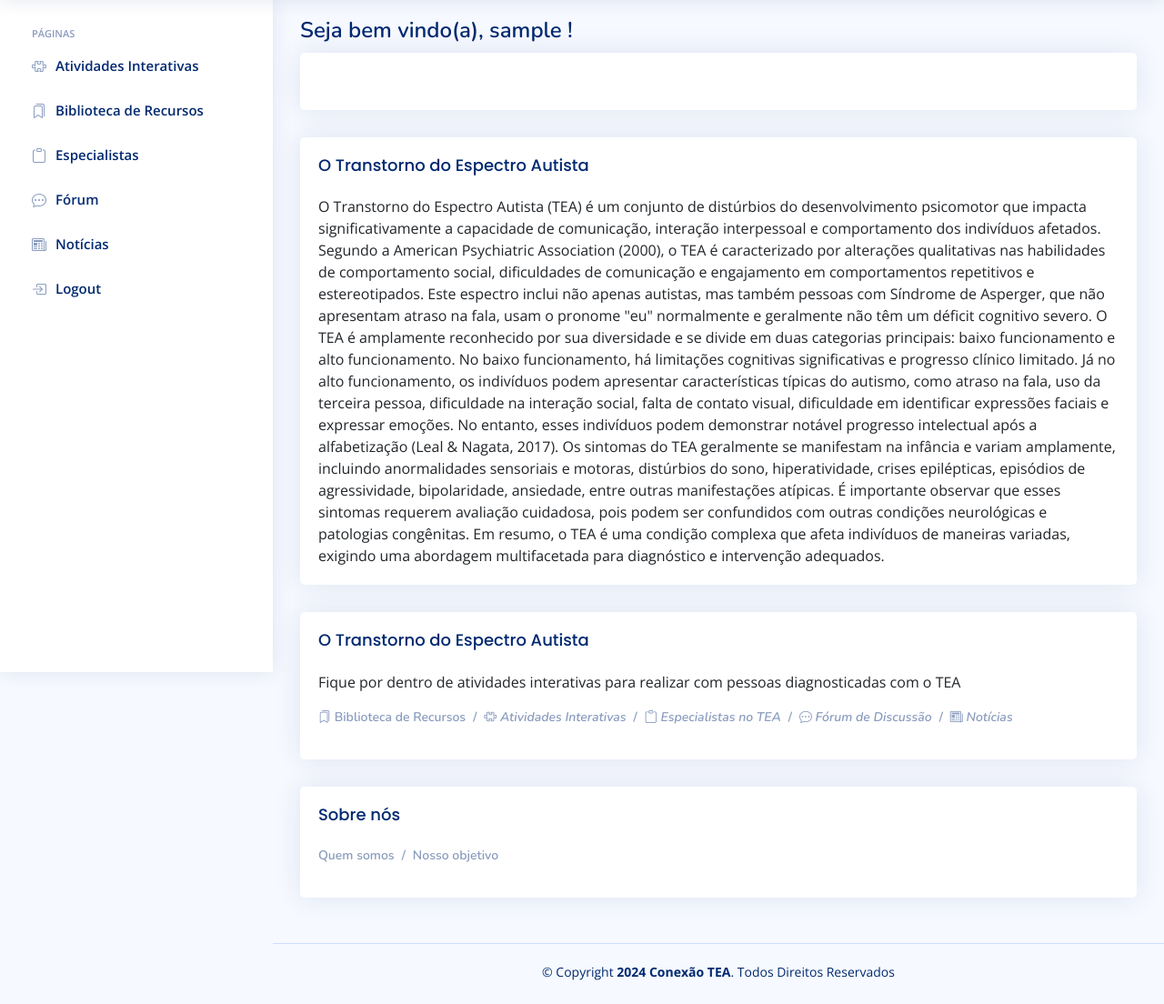
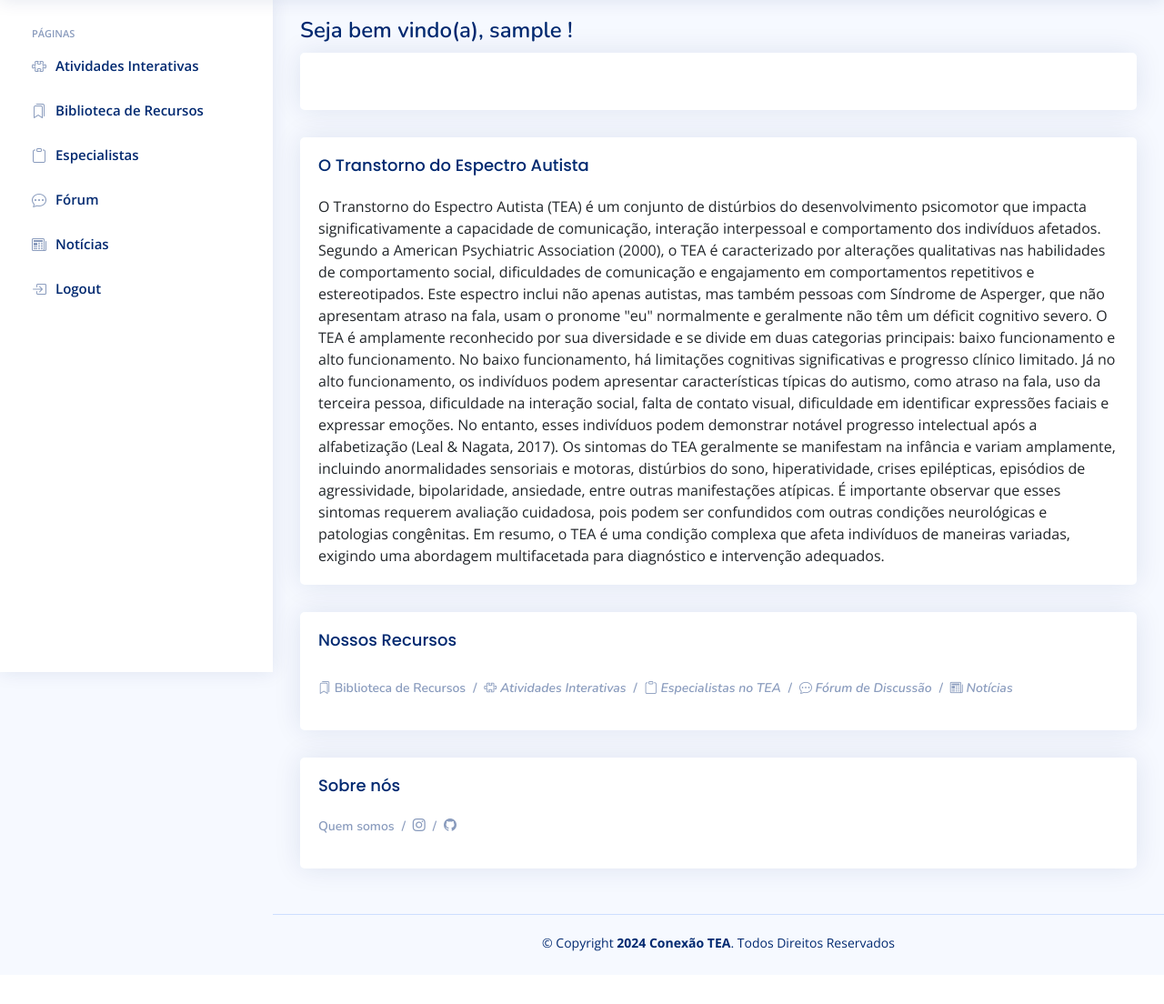
Before and after one commit to heloisadz/conexaotea, a Django app: page /usuario/home/ in a window 1280 px wide. Shown: the part 61-1165 px from the top of the page at 91% size. After the commit the page ends 1107 px from the top, so only its background shows below. Run offline with Django 5.2, Linux system fonts and the light colour scheme; the visitor is signed in with stand-in values (Sample User, id 1); data that the repository does not hold is empty; some libraries are stand-ins or nearby versions.

Commit message:
alterações

```diff
--- a/templates/base.html
+++ b/templates/base.html
@@ -128,7 +128,7 @@
       </li><!-- End Register Page Nav -->
 
       <li class="nav-item">
-        <a class="nav-link collapsed" href="/especialistas/">
+        <a class="nav-link collapsed" href="/especialistas/readespecialistas">
           <i class="bi bi-clipboard"></i>
           <span>Especialistas</span>
         </a>
--- a/templates/usuario/home.html
+++ b/templates/usuario/home.html
@@ -37,7 +37,7 @@
                                 <img src="{{ noticia.imagem.url }}" class="d-block w-100" alt="{{ noticia.titulo }}">
                             {% endif %}
                             <div class="carousel-caption d-none d-md-block">
-                                <h5>{{ noticia.titulo }}</h5>
+                                <h5><a style="color: white;" href="{% url 'detalhesnoticias' noticia.pk %}">{{ noticia.titulo }}</a></h5>
                             </div>
                         </div>
                     {% endfor %}
@@ -79,10 +79,9 @@
             <!-- Default Card -->
             <div class="card">
                 <div class="card-body">
-                  <h5 class="card-title">O Transtorno do Espectro Autista</h5>
+                  <h5 class="card-title">Nossos Recursos</h5>
                   <p class="card-text">
-                    Fique por dentro de atividades interativas
-                    para realizar com pessoas diagnosticadas com o TEA
+
                     <nav>
                         <ol class="breadcrumb">
                           <li class="breadcrumb-item"><a href="/biblioteca/"><i class="bi bi-bookmarks"></i>  Biblioteca de Recursos</a></li>
@@ -104,7 +103,8 @@
           <nav>
             <ol class="breadcrumb">
               <li class="breadcrumb-item"><a href="/usuario/quemsomos">Quem somos</a></li>
-              <li class="breadcrumb-item"><a href="#">Nosso objetivo</a></li>
+              <li class="breadcrumb-item"><a href="#"><i class="bi bi-instagram"></i></a></li>
+              <li class="breadcrumb-item"><a href="#"><i class="bi bi-github"></i></a></li>
             </ol>
           </nav>
 
```
Also changed, not shown: templates/atividades/readatividades.html (+11 -1 lines), templates/biblioteca/biblioteca.html (+10 -1 lines), templates/especialistas/readespecialistas.html (+11 -1 lines), templates/noticias/lista.html (+7 -0 lines), media/noticias/07587038566_REDACAO_ENEM2023.JPG (deleted).
